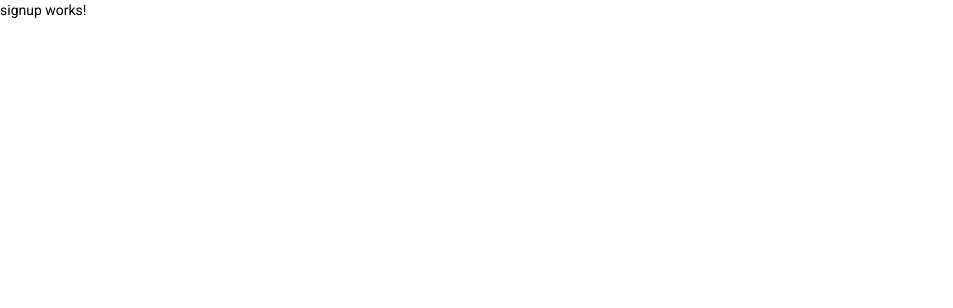
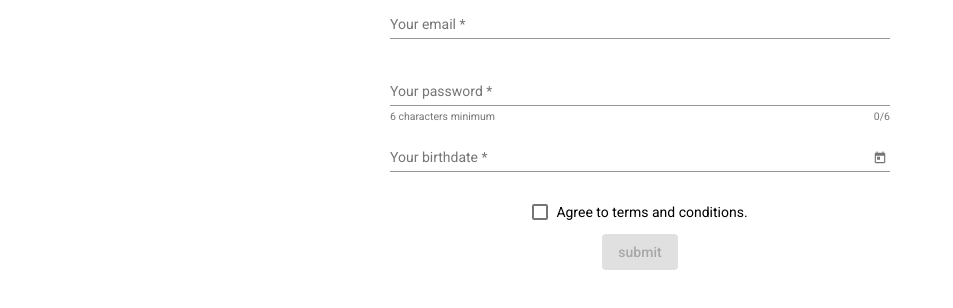
Before and after one commit to YukiUmetsu/angular-fitness-tracker, an Angular app: page /signup in a window 1280 px wide. Shown: the top 308 px of the page, without its empty margins (0-953 px from the left). Built offline with nearby package versions, Linux system fonts and the light colour scheme.

Commit message:
added signup and login forms

```diff
--- a/package.json
+++ b/package.json
@@ -16,6 +16,7 @@
     "@angular/common": "~10.0.5",
     "@angular/compiler": "~10.0.5",
     "@angular/core": "~10.0.5",
+    "@angular/flex-layout": "^10.0.0-beta.32",
     "@angular/forms": "~10.0.5",
     "@angular/material": "^10.1.1",
     "@angular/platform-browser": "~10.0.5",
--- a/src/app/auth/login/login.component.html
+++ b/src/app/auth/login/login.component.html
@@ -1 +1,42 @@
-<p>login works!</p>
+<section>
+  <form
+    [formGroup]="loginForm"
+    fxLayout="column"
+    fxLayoutAlign="center center"
+    fxLayoutGap="10px"
+    (ngSubmit)="login()"
+  >
+    <mat-form-field>
+      <input
+        matInput
+        type="email"
+        required
+        name="email"
+        formControlName="email"
+        placeholder="Your email"
+      >
+      <mat-error>Invalid or missing email</mat-error>
+    </mat-form-field>
+
+    <mat-form-field>
+      <input
+        matInput
+        type="password"
+        name="password"
+        required
+        formControlName="password"
+        placeholder="Your password"
+      >
+      <mat-error>Invalid or missing password</mat-error>
+    </mat-form-field>
+
+    <button
+      mat-raised-button
+      color="primary"
+      type="submit"
+      [disabled]="loginForm.invalid"
+    >
+      Submit
+    </button>
+  </form>
+</section>
--- a/src/app/auth/login/login.component.ts
+++ b/src/app/auth/login/login.component.ts
@@ -1,4 +1,5 @@
 import { Component, OnInit } from '@angular/core';
+import { FormGroup, FormBuilder, Validators } from '@angular/forms';
 
 @Component({
   selector: 'app-login',
@@ -6,10 +7,18 @@
   styleUrls: ['./login.component.css']
 })
 export class LoginComponent implements OnInit {
+  loginForm: FormGroup;
 
-  constructor() { }
+  constructor(private fb: FormBuilder) { }
 
   ngOnInit(): void {
+    this.loginForm = this.fb.group({
+      email: ['', [Validators.required, Validators.email]],
+      password: ['', [Validators.required, Validators.minLength(6)]],
+    });
   }
 
+  login(): void {
+    console.log(this.loginForm.value);
+  }
 }
--- a/src/app/auth/signup/signup.component.css
+++ b/src/app/auth/signup/signup.component.css
@@ -0,0 +1,3 @@
+mat-form-field {
+  width: 500px;
+}
--- a/src/app/auth/signup/signup.component.html
+++ b/src/app/auth/signup/signup.component.html
@@ -1 +1,58 @@
-<p>signup works!</p>
+<section class="signup-form">
+  <form
+    fxLayout="column"
+    fxLayoutAlign="center center"
+    fxLayoutGap="10px"
+    #f="ngForm"
+    (ngSubmit)="onSubmit(f)">
+    <mat-form-field>
+      <input
+        type="email"
+        matInput
+        placeholder="Your email"
+        ngModel
+        name="email"
+        email
+        required
+        #emailInput="ngModel">
+      <mat-error *ngIf="emailInput.hasError('required')">Email is required</mat-error>
+      <mat-error *ngIf="!emailInput.hasError('required')">Email is invalid.</mat-error>
+    </mat-form-field>
+
+    <mat-form-field hintLabel="6 characters minimum">
+      <input
+        type="password"
+        matInput
+        placeholder="Your password"
+        ngModel
+        name="password"
+        required
+        minlength="6"
+        #pwInput="ngModel"
+      >
+      <mat-hint align="end">{{ pwInput.value?.length }}/6</mat-hint>
+    </mat-form-field>
+
+    <mat-form-field>
+      <input
+        matInput
+        placeholder="Your birthdate"
+        [max]="maxDate"
+        [matDatepicker]="picker"
+        ngModel
+        name="birthdate"
+        required
+      >
+      <mat-datepicker-toggle matSuffix [for]="picker"></mat-datepicker-toggle>
+      <mat-datepicker #picker></mat-datepicker>
+    </mat-form-field>
+
+    <mat-checkbox ngModel name="agree" required>Agree to terms and conditions.</mat-checkbox>
+    <button
+      mat-raised-button
+      color="primary"
+      type="submit"
+      [disabled]="f.invalid"
+    >submit</button>
+  </form>
+</section>
--- a/src/app/auth/signup/signup.component.ts
+++ b/src/app/auth/signup/signup.component.ts
@@ -1,4 +1,5 @@
 import { Component, OnInit } from '@angular/core';
+import { NgForm } from '@angular/forms';
 
 @Component({
   selector: 'app-signup',
@@ -6,10 +7,17 @@
   styleUrls: ['./signup.component.css']
 })
 export class SignupComponent implements OnInit {
+  maxDate;
 
   constructor() { }
 
   ngOnInit(): void {
+    // set max date at least 18 years old
+    this.maxDate = new Date();
+    this.maxDate.setFullYear(this.maxDate.getFullYear() - 18);
   }
 
+  onSubmit(form: NgForm): void {
+    console.log(form.value);
+  }
 }
```
Also changed, not shown: src/app/app.module.ts (+8 -2 lines), src/app/material.module.ts (+23 -2 lines), 1 other file (tests, documents, lock files or other folders).
